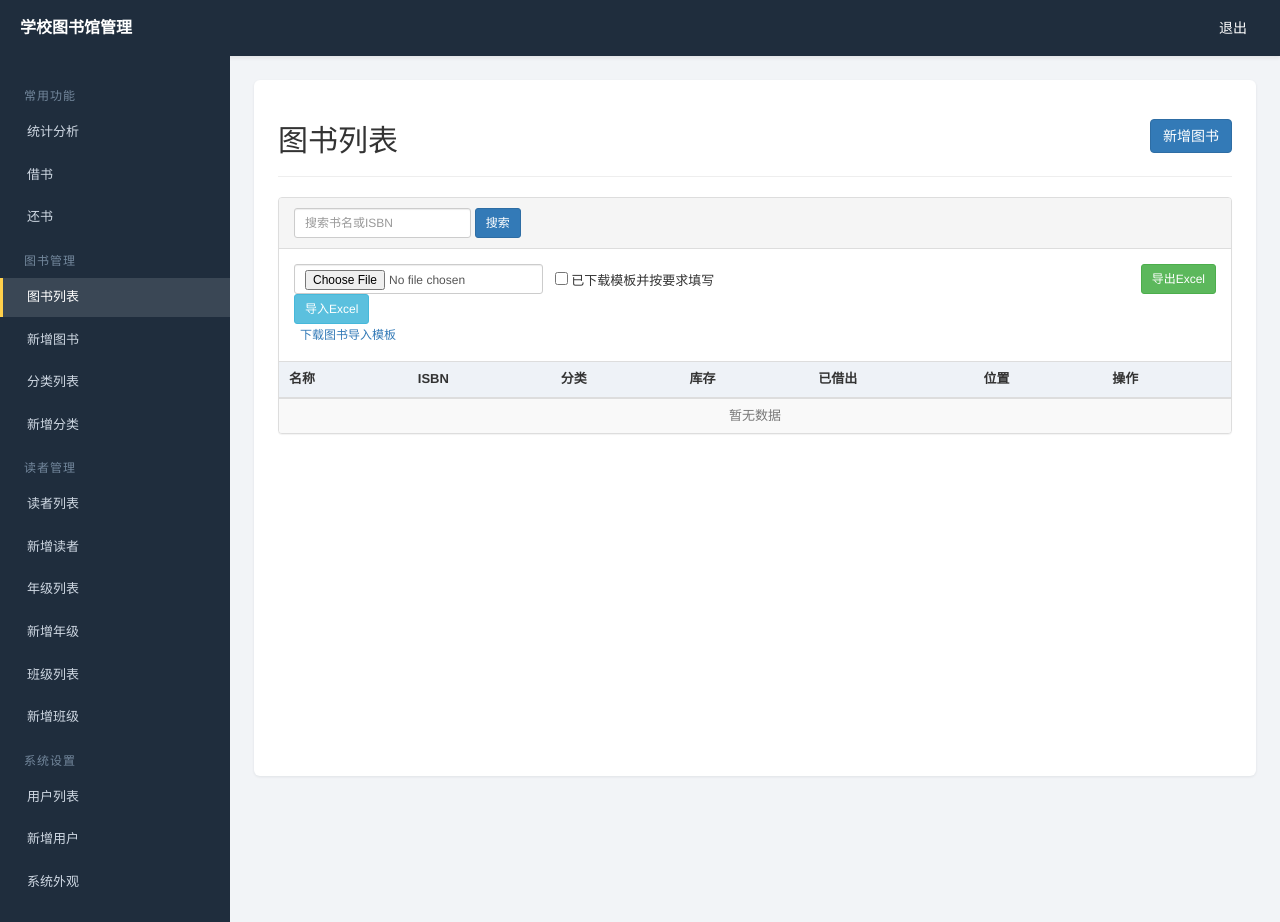
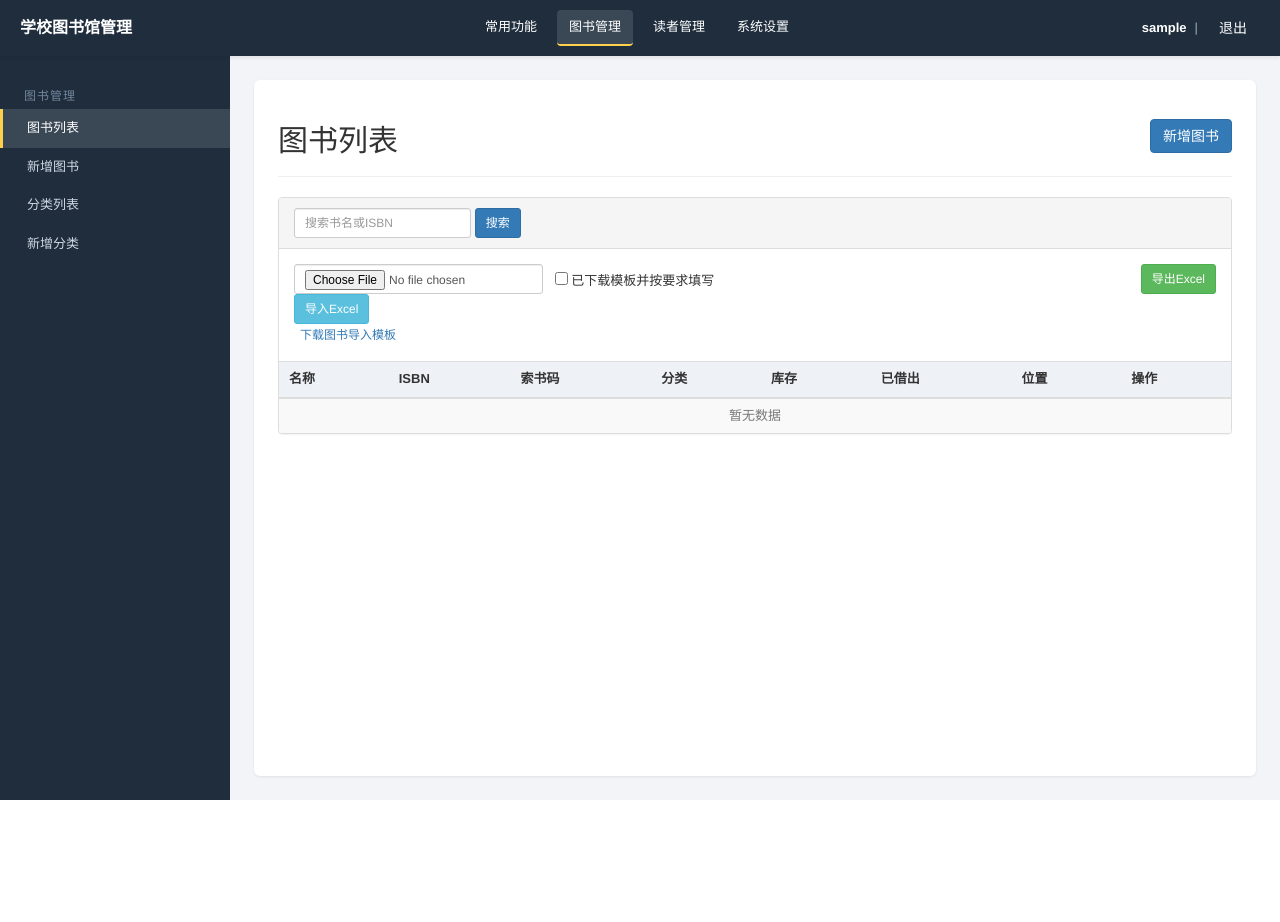
Before and after one commit to jhao/School-Libray-Management, a Flask app: page /books/ in a window 1280 px wide. After the commit the page ends 800 px from the top, so only its background shows below. Run offline with Flask 3, Linux system fonts and the light colour scheme; the visitor is signed in with stand-in values (Sample User, id 1); tables that the repository leaves empty hold one stand-in row (values such as "Sample post").

Commit message:
Revamp navigation and extend book management

```diff
--- a/app/models.py
+++ b/app/models.py
@@ -67,6 +67,7 @@ class Book(SoftDeleteMixin, TimestampMixin, db.Model):
     id = db.Column(db.Integer, primary_key=True)
     name = db.Column(db.String(255), nullable=False)
     isbn = db.Column(db.String(32), unique=True, nullable=False)
+    call_number = db.Column(db.String(255))
     position = db.Column(db.String(255))
     category_id = db.Column(db.Integer, db.ForeignKey("categories.id"))
     category = db.relationship("Category", backref="books")
--- a/app/static/css/app.css
+++ b/app/static/css/app.css
@@ -3,6 +3,7 @@ body.app-layout {
   min-height: 100vh;
   background-color: #f2f4f7;
   font-size: 13px;
+  padding-top: 56px;
 }
 
 .app-topbar {
@@ -13,6 +14,11 @@ body.app-layout {
   padding: 0 20px;
   color: #ffffff;
   box-shadow: 0 2px 4px rgba(0, 0, 0, 0.08);
+  position: fixed;
+  top: 0;
+  left: 0;
+  right: 0;
+  z-index: 1040;
 }
 
 .topbar-brand {
@@ -38,6 +44,56 @@ body.app-layout {
   gap: 12px;
 }
 
+.topbar-nav {
+  display: flex;
+  align-items: center;
+  gap: 8px;
+}
+
+.topbar-nav-link {
+  color: #ffffff;
+  font-weight: 500;
+  text-decoration: none;
+  padding: 8px 12px;
+  border-radius: 4px;
+  border-bottom: 2px solid transparent;
+  transition: background-color 0.2s ease, border-color 0.2s ease;
+}
+
+.topbar-nav-link:hover,
+.topbar-nav-link:focus {
+  background-color: rgba(255, 255, 255, 0.15);
+  color: #ffffff;
+  text-decoration: none;
+}
+
+.topbar-nav-link.active {
+  border-bottom-color: #ffd04b;
+  background-color: rgba(255, 255, 255, 0.12);
+}
+
+.topbar-user {
+  display: flex;
+  align-items: center;
+  gap: 8px;
+  color: #ffffff;
+}
+
+.topbar-username {
+  color: #ffffff;
+  font-weight: 600;
+}
+
+.topbar-username:hover,
+.topbar-username:focus {
+  color: #ffffff;
+  text-decoration: underline;
+}
+
+.topbar-divider {
+  color: rgba(255, 255, 255, 0.6);
+}
+
 .topbar-actions .btn-logout {
   color: #ffffff;
   font-weight: 500;
@@ -57,6 +113,7 @@ body.app-layout {
 
 .app-body {
   display: flex;
+  width: 100%;
   min-height: calc(100vh - 56px);
 }
 
@@ -191,6 +248,24 @@ body.app-layout {
   background-color: #f59e0b;
 }
 
+.sidebar-mobile-nav {
+  margin-top: 12px;
+}
+
+.book-inline-form {
+  display: flex;
+  flex-wrap: wrap;
+  gap: 8px;
+}
+
+.book-inline-form .form-control {
+  min-width: 140px;
+}
+
+.book-inline-form .btn {
+  align-self: center;
+}
+
 @media (max-width: 991px) {
   .app-sidebar {
     width: 200px;
@@ -210,6 +285,10 @@ body.app-layout {
     transform: translateX(-100%);
     transition: transform 0.3s ease;
     z-index: 1030;
+  }
+
+  body.app-layout {
+    padding-top: 56px;
   }
 
   body.sidebar-open .app-sidebar {
--- a/app/templates/base.html
+++ b/app/templates/base.html
@@ -19,40 +19,56 @@
           <span>学校图书馆管理</span>
         </a>
       </div>
+      <nav class="topbar-nav hidden-xs">
+        {% set sections = system_nav_sections or [] %}
+        {% for section in sections %}
+        {% set default_item = (section['items'] | first) %}
+        <a
+          class="topbar-nav-link {% if section['key'] == system_active_nav_key %}active{% endif %}"
+          href="{{ url_for(default_item['endpoint']) if default_item else '#' }}"
+        >
+          {{ section['title'] }}
+        </a>
+        {% endfor %}
+      </nav>
       <div class="topbar-actions">
         <button class="btn btn-default btn-xs visible-xs-inline-block" id="mobile-menu-toggle" type="button" aria-label="展开菜单">
           <span class="glyphicon glyphicon-menu-hamburger"></span>
         </button>
-        <a class="btn btn-link btn-logout" href="{{ url_for('auth.logout') }}">退出</a>
+        {% if current_user.is_authenticated %}
+        <div class="topbar-user">
+          <a class="topbar-username" href="{{ url_for('auth.change_password') }}">{{ current_user.username }}</a>
+          <span class="topbar-divider">|</span>
+          <a class="btn btn-link btn-logout" href="{{ url_for('auth.logout') }}">退出</a>
+        </div>
+        {% endif %}
       </div>
     </header>
     <div class="app-body">
       <aside class="app-sidebar" id="app-sidebar">
         {% set endpoint = request.endpoint or '' %}
+        {% set sections = system_nav_sections or [] %}
+        {% set active_section = (sections | selectattr('key', 'equalto', system_active_nav_key) | list | first) %}
+        {% if not active_section and sections %}
+          {% set active_section = sections|first %}
+        {% endif %}
         <nav class="sidebar-nav">
-          <p class="sidebar-title">常用功能</p>
-          <a class="sidebar-link {% if endpoint == 'stats.dashboard' %}active{% endif %}" href="{{ url_for('stats.dashboard') }}">统计分析</a>
-          <a class="sidebar-link {% if endpoint == 'lending.borrow' %}active{% endif %}" href="{{ url_for('lending.borrow') }}">借书</a>
-          <a class="sidebar-link {% if endpoint == 'lending.return_book' %}active{% endif %}" href="{{ url_for('lending.return_book') }}">还书</a>
-
-          <p class="sidebar-title">图书管理</p>
-          <a class="sidebar-link {% if endpoint == 'books.list_books' %}active{% endif %}" href="{{ url_for('books.list_books') }}">图书列表</a>
-          <a class="sidebar-link {% if endpoint == 'books.create_book' %}active{% endif %}" href="{{ url_for('books.create_book') }}">新增图书</a>
-          <a class="sidebar-link {% if endpoint == 'categories.list_categories' %}active{% endif %}" href="{{ url_for('categories.list_categories') }}">分类列表</a>
-          <a class="sidebar-link {% if endpoint == 'categories.create_category' %}active{% endif %}" href="{{ url_for('categories.create_category') }}">新增分类</a>
-
-          <p class="sidebar-title">读者管理</p>
-          <a class="sidebar-link {% if endpoint == 'readers.list_readers' %}active{% endif %}" href="{{ url_for('readers.list_readers') }}">读者列表</a>
-          <a class="sidebar-link {% if endpoint == 'readers.create_reader' %}active{% endif %}" href="{{ url_for('readers.create_reader') }}">新增读者</a>
-          <a class="sidebar-link {% if endpoint == 'readers.manage_grades' %}active{% endif %}" href="{{ url_for('readers.manage_grades') }}">年级列表</a>
-          <a class="sidebar-link {% if endpoint == 'readers.create_grade' %}active{% endif %}" href="{{ url_for('readers.create_grade') }}">新增年级</a>
-          <a class="sidebar-link {% if endpoint == 'readers.manage_classes' %}active{% endif %}" href="{{ url_for('readers.manage_classes') }}">班级列表</a>
-          <a class="sidebar-link {% if endpoint == 'readers.create_class' %}active{% endif %}" href="{{ url_for('readers.create_class') }}">新增班级</a>
-
-          <p class="sidebar-title">系统设置</p>
-          <a class="sidebar-link {% if endpoint == 'system.list_users' %}active{% endif %}" href="{{ url_for('system.list_users') }}">用户列表</a>
-          <a class="sidebar-link {% if endpoint == 'system.create_user' %}active{% endif %}" href="{{ url_for('system.create_user') }}">新增用户</a>
-          <a class="sidebar-link {% if endpoint == 'system.system_settings' %}active{% endif %}" href="{{ url_for('system.system_settings') }}">系统外观</a>
+          <div class="hidden-xs">
+            {% if active_section %}
+              <p class="sidebar-title">{{ active_section['title'] }}</p>
+              {% for item in active_section['items'] %}
+              <a class="sidebar-link {% if endpoint == item['endpoint'] %}active{% endif %}" href="{{ url_for(item['endpoint']) }}">{{ item['label'] }}</a>
+              {% endfor %}
+            {% endif %}
+          </div>
+          <div class="visible-xs-block sidebar-mobile-nav">
+            {% for section in sections %}
+              <p class="sidebar-title">{{ section['title'] }}</p>
+              {% for item in section['items'] %}
+              <a class="sidebar-link {% if endpoint == item['endpoint'] %}active{% endif %}" href="{{ url_for(item['endpoint']) }}">{{ item['label'] }}</a>
+              {% endfor %}
+            {% endfor %}
+          </div>
         </nav>
       </aside>
       <main class="app-content">
--- a/app/templates/books/list.html
+++ b/app/templates/books/list.html
@@ -43,6 +43,7 @@
       <tr>
         <th>名称</th>
         <th>ISBN</th>
+        <th>索书码</th>
         <th>分类</th>
         <th>库存</th>
         <th>已借出</th>
@@ -55,6 +56,7 @@
       <tr>
         <td>{{ book.name }}</td>
         <td>{{ book.isbn }}</td>
+        <td>{{ book.call_number or '-' }}</td>
         <td>{{ book.category.name if book.category else '未分类' }}</td>
         <td>{{ book.amount }}</td>
         <td>{{ book.lend_amount }}</td>
@@ -67,11 +69,21 @@
         </td>
       </tr>
       <tr id="edit-{{ book.id }}" class="collapse">
-        <td colspan="7">
-          <form method="post" action="{{ url_for('books.update_book', book_id=book.id) }}" class="form-inline">
-            <input type="text" name="name" value="{{ book.name }}" class="form-control input-sm" placeholder="名称">
-            <input type="text" name="isbn" value="{{ book.isbn }}" class="form-control input-sm" placeholder="ISBN">
-            <input type="number" name="amount" value="{{ book.amount }}" class="form-control input-sm" style="width:100px" min="0">
+        <td colspan="8">
+          <form method="post" action="{{ url_for('books.update_book', book_id=book.id) }}" class="form-inline book-inline-form">
+            <input type="text" name="name" value="{{ book.name }}" class="form-control input-sm" placeholder="名称" required>
+            <input type="text" name="isbn" value="{{ book.isbn }}" class="form-control input-sm" placeholder="ISBN" required>
+            <input type="text" name="call_number" value="{{ book.call_number }}" class="form-control input-sm" placeholder="索书码">
+            <select name="category_id" class="form-control input-sm">
+              <option value="">未分类</option>
+              {% for item in category_options %}
+              {% set option = item.category %}
+              {% set indent = '&nbsp;&nbsp;&nbsp;&nbsp;' * item.depth %}
+              {% set prefix = '└ ' if item.depth > 0 else '' %}
+              <option value="{{ option.id }}" {% if book.category_id == option.id %}selected{% endif %}>{{ indent|safe }}{{ prefix }}{{ option.name }}</option>
+              {% endfor %}
+            </select>
+            <input type="number" name="amount" value="{{ book.amount }}" class="form-control input-sm" style="width:100px" min="1" required>
             <input type="number" name="lend_amount" value="{{ book.lend_amount }}" class="form-control input-sm" style="width:100px" min="0">
             <input type="text" name="position" value="{{ book.position }}" class="form-control input-sm" placeholder="位置">
             <button type="submit" class="btn btn-sm btn-primary">保存</button>
@@ -80,7 +92,7 @@
       </tr>
       {% else %}
       <tr>
-        <td colspan="7" class="text-center text-muted">暂无数据</td>
+        <td colspan="8" class="text-center text-muted">暂无数据</td>
       </tr>
       {% endfor %}
     </tbody>
--- a/app/views/books.py
+++ b/app/views/books.py
@@ -50,6 +50,16 @@ from ..utils.category_tree import build_category_tree, flatten_category_tree
 bp = Blueprint("books", __name__, url_prefix="/books")
 
 
+def _category_options():
+    categories = (
+        Category.query.filter_by(is_deleted=False)
+        .order_by(Category.sort, Category.name)
+        .all()
+    )
+    category_tree = build_category_tree(categories)
+    return list(flatten_category_tree(category_tree))
+
+
 @bp.route("/")
 @login_required
 def list_books():
@@ -66,6 +76,7 @@ def list_books():
         books=pagination.items,
         keyword=keyword,
         pagination=pagination,
+        category_options=_category_options(),
     )
 
 
@@ -73,16 +84,15 @@ def list_books():
 @login_required
 def create_book():
     if request.method == "GET":
-        categories = (
-            Category.query.filter_by(is_deleted=False)
-            .order_by(Category.sort, Category.name)
-            .all()
-        )
-        category_tree = build_category_tree(categories)
-        category_options = list(flatten_category_tree(category_tree))
+        category_options = _category_options()
         return render_template("books/create.html", category_options=category_options)
 
     form = request.form
+    name = form.get("name", "").strip()
+    if not name:
+        flash("图书名称不能为空", "danger")
+        return redirect(url_for("books.create_book"))
+
     isbn = form.get("isbn", "").strip()
     if not isbn:
         flash("ISBN不能为空", "danger")
@@ -91,12 +101,26 @@ def create_book():
         flash("该ISBN已存在", "danger")
         return redirect(url_for("books.create_book"))
 
+    amount_raw = (form.get("amount") or "").strip()
+    if not amount_raw:
+        flash("数量不能为空", "danger")
+        return redirect(url_for("books.create_book"))
+    try:
+        amount = int(amount_raw)
+    except ValueError:
+        flash("数量必须为数字", "danger")
+        return redirect(url_for("books.create_book"))
+    if amount <= 0:
+        flash("数量必须大于0", "danger")
+        return redirect(url_for("books.create_book"))
+
     book = Book(
-        name=form.get("name", "未命名图书"),
+        name=name,
         isbn=isbn,
+        call_number=form.get("call_number") or None,
         position=form.get("position"),
         category_id=int(form.get("category_id")) if form.get("category_id") else None,
-        amount=int(form.get("amount", 1) or 1),
+        amount=amount,
         lend_amount=int(form.get("lend_amount", 0) or 0),
         price=form.get("price") or 0,
         publisher=form.get("publisher"),
@@ -121,11 +145,36 @@ def create_book():
 def update_book(book_id: int):
     book = Book.query.get_or_404(book_id)
     form = request.form
-    book.name = form.get("name", book.name)
-    book.isbn = form.get("isbn", book.isbn)
+    name = form.get("name", "").strip()
+    isbn = form.get("isbn", "").strip()
+    amount_raw = (form.get("amount") or "").strip()
+
+    if not name:
+        flash("图书名称不能为空", "danger")
+        return redirect(url_for("books.list_books"))
+    if not isbn:
+        flash("ISBN不能为空", "danger")
+        return redirect(url_for("books.list_books"))
+    if not amount_raw:
+        flash("数量不能为空", "danger")
+        return redirect(url_for("books.list_books"))
+
+    try:
+        amount = int(amount_raw)
+    except ValueError:
+        flash("数量必须为数字", "danger")
+        return redirect(url_for("books.list_books"))
+
+    if amount <= 0:
+        flash("数量必须大于0", "danger")
+        return redirect(url_for("books.list_books"))
+
+    book.name = name
+    book.isbn = isbn
+    book.call_number = form.get("call_number") or None
     book.position = form.get("position")
     book.category_id = int(form.get("category_id")) if form.get("category_id") else None
-    book.amount = int(form.get("amount", book.amount) or book.amount)
+    book.amount = amount
     book.lend_amount = int(form.get("lend_amount", book.lend_amount) or book.lend_amount)
     book.price = form.get("price") or book.price
     book.publisher = form.get("publisher")
```
Also changed, not shown: app/__init__.py (+75 -1 lines), app/templates/auth/change_password.html (added, +35 -0 lines), app/templates/books/create.html (+7 -1 lines), app/views/auth.py (+33 -0 lines).
